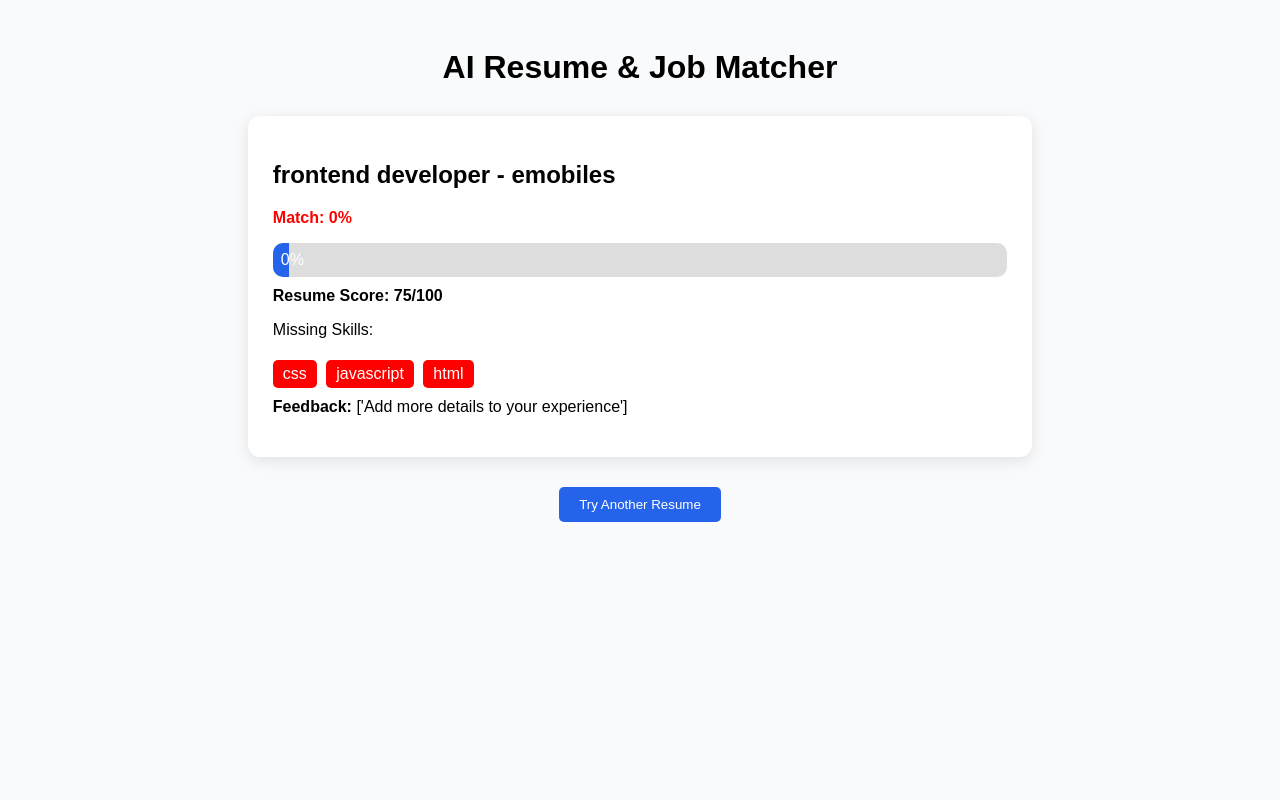
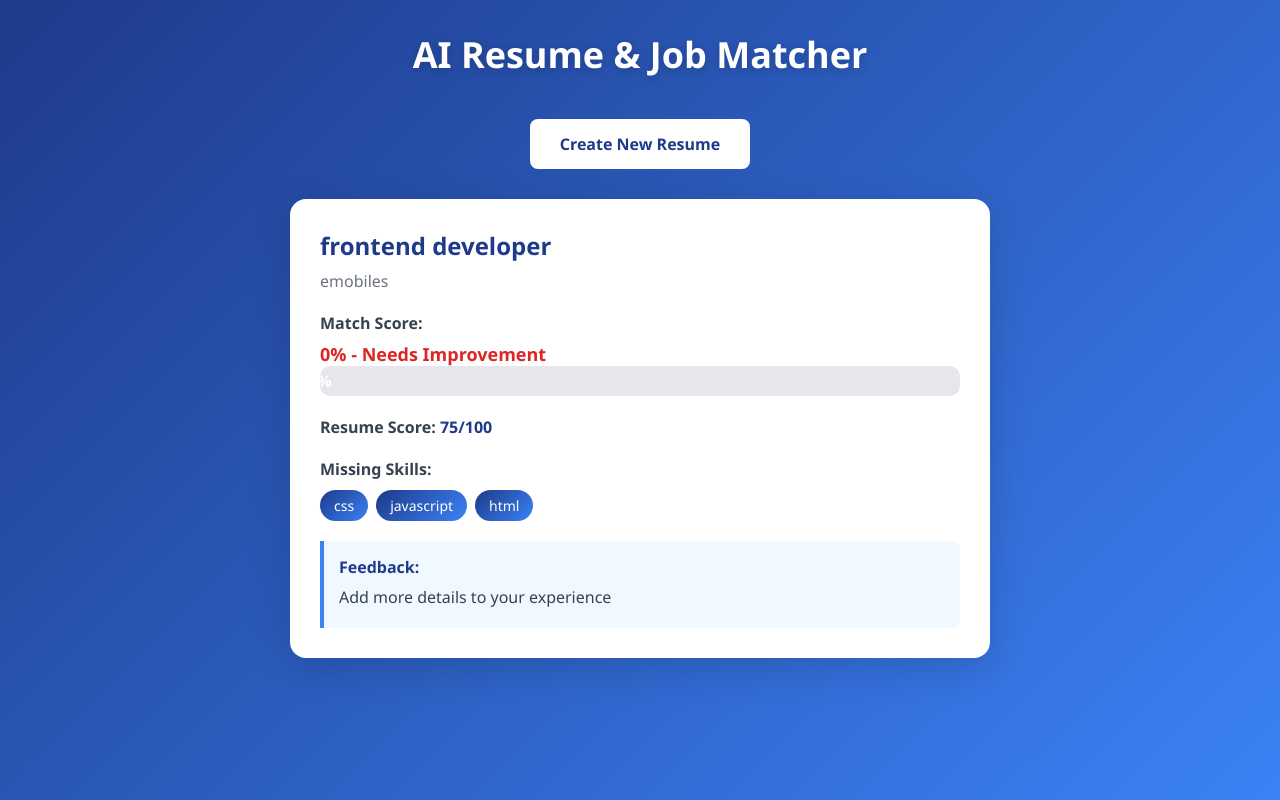
Before and after one commit to Osamayusuf/ai_resume_matcher, a Django app: page /api/resumes/view/1/ in a window 1280 px wide. Run offline with Django 5.2, Linux system fonts and the light colour scheme; data comes from the database, SQL or seed files in the repository.

Commit message:
Fix bugs and add blue theme to UI

```diff
--- a/resumes/templates/resumes/match.html
+++ b/resumes/templates/resumes/match.html
@@ -2,118 +2,213 @@
 <html>
 <head>
     <title>Job Matches</title>
-
     <style>
+        * {
+            margin: 0;
+            padding: 0;
+            box-sizing: border-box;
+        }
         body {
-            font-family: Arial;
-            background: #F9FAFB;
-            padding: 20px;
+            font-family: 'Segoe UI', Arial, sans-serif;
+            background: linear-gradient(135deg, #1e3a8a 0%, #3b82f6 100%);
+            min-height: 100vh;
+            padding: 30px;
         }
-
         h1 {
+            text-align: center;
+            color: white;
+            font-size: 36px;
+            margin-bottom: 40px;
+            text-shadow: 0 2px 10px rgba(0, 0, 0, 0.2);
+        }
+        .header {
             text-align: center;
             margin-bottom: 30px;
         }
-
+        .btn-new {
+            background: white;
+            color: #1e3a8a;
+            padding: 14px 30px;
+            border: none;
+            border-radius: 8px;
+            font-size: 16px;
+            font-weight: 600;
+            cursor: pointer;
+            text-decoration: none;
+            display: inline-block;
+            transition: transform 0.2s, box-shadow 0.2s;
+        }
+        .btn-new:hover {
+            transform: translateY(-2px);
+            box-shadow: 0 10px 30px rgba(0, 0, 0, 0.2);
+        }
+        .no-jobs {
+            text-align: center;
+            color: white;
+            font-size: 20px;
+            margin-top: 50px;
+        }
         .card {
             background: white;
-            padding: 25px;
+            padding: 30px;
             margin: 20px auto;
-            border-radius: 12px;
-            width: 60%;
-            box-shadow: 0 4px 15px rgba(0,0,0,0.1);
+            border-radius: 16px;
+            width: 100%;
+            max-width: 700px;
+            box-shadow: 0 10px 40px rgba(0, 0, 0, 0.15);
         }
-
+        .job-title {
+            color: #1e3a8a;
+            font-size: 24px;
+            margin-bottom: 8px;
+        }
+        .company {
+            color: #6b7280;
+            font-size: 16px;
+            margin-bottom: 20px;
+        }
+        .match-container {
+            margin: 20px 0;
+        }
+        .match-label {
+            font-weight: 600;
+            margin-bottom: 8px;
+            color: #374151;
+        }
         .progress-container {
-            background: #ddd;
+            background: #e5e7eb;
             border-radius: 10px;
             overflow: hidden;
-            margin-top: 10px;
+            height: 30px;
+            position: relative;
         }
-
         .progress-bar {
-            background: #2563EB;
+            background: linear-gradient(90deg, #1e3a8a, #3b82f6);
+            height: 100%;
+            display: flex;
+            align-items: center;
+            justify-content: center;
             color: white;
-            padding: 8px;
-            text-align: center;
+            font-weight: 600;
+            transition: width 0.5s ease;
         }
-
+        .match-high {
+            color: #059669;
+        }
+        .match-medium {
+            color: #d97706;
+        }
+        .match-low {
+            color: #dc2626;
+        }
+        .score-label {
+            font-weight: 600;
+            color: #374151;
+            margin-top: 15px;
+        }
+        .score-value {
+            color: #1e3a8a;
+            font-weight: 700;
+        }
+        .section-title {
+            font-weight: 600;
+            color: #374151;
+            margin-top: 20px;
+            margin-bottom: 10px;
+        }
+        .skills-container {
+            display: flex;
+            flex-wrap: wrap;
+            gap: 8px;
+        }
         .skill-tag {
-            background: red;
+            background: linear-gradient(135deg, #1e3a8a, #3b82f6);
             color: white;
-            padding: 5px 10px;
-            border-radius: 5px;
-            margin-right: 5px;
-            display: inline-block;
-            margin-top: 5px;
+            padding: 6px 14px;
+            border-radius: 20px;
+            font-size: 14px;
         }
-
-        .btn {
-            background: #2563EB;
-            color: white;
-            padding: 10px 20px;
-            border: none;
-            border-radius: 5px;
-            cursor: pointer;
+        .feedback-box {
+            background: #f0f9ff;
+            border-left: 4px solid #3b82f6;
+            padding: 15px;
+            margin-top: 20px;
+            border-radius: 0 8px 8px 0;
         }
-
-        .center {
-            text-align: center;
-            margin-top: 30px;
+        .feedback-title {
+            color: #1e3a8a;
+            font-weight: 600;
+            margin-bottom: 8px;
+        }
+        .feedback-item {
+            color: #374151;
+            margin: 5px 0;
         }
     </style>
 </head>
-
 <body>
 
 <h1>AI Resume & Job Matcher</h1>
 
+{% if jobs %}
+<div class="header">
+    <a href="/api/resumes/create/" class="btn-new">Create New Resume</a>
+</div>
+{% endif %}
+
+{% if jobs %}
 {% for job in jobs %}
 <div class="card">
 
-    <h2>{{ job.job_title }} - {{ job.company }}</h2>
+    <h2 class="job-title">{{ job.job_title }}</h2>
+    <p class="company">{{ job.company }}</p>
 
-    <!-- Match % with colors -->
+    <div class="match-container">
+        <p class="match-label">Match Score:</p>
         {% if job.match_score >= 70 %}
-        <p style="color: green; font-weight: bold;">Match: {{ job.match_score }}%</p>
+            <p class="match-high" style="font-weight: bold; font-size: 18px;">{{ job.match_score }}% - Great Match!</p>
         {% elif job.match_score >= 40 %}
-        <p style="color: orange; font-weight: bold;">Match: {{ job.match_score }}%</p>
+            <p class="match-medium" style="font-weight: bold; font-size: 18px;">{{ job.match_score }}% - Good Match</p>
         {% else %}
-        <p style="color: red; font-weight: bold;">Match: {{ job.match_score }}%</p>
+            <p class="match-low" style="font-weight: bold; font-size: 18px;">{{ job.match_score }}% - Needs Improvement</p>
         {% endif %}
 
-    <!-- Progress Bar -->
         <div class="progress-container">
             <div class="progress-bar" style="width: {{ job.match_score }}%;">
                 {{ job.match_score }}%
             </div>
         </div>
+    </div>
 
-    <!-- Resume Score -->
-    <p style="margin-top:10px; font-weight:bold;">
-        Resume Score: {{ job.resume_score }}/100
-    </p>
+    <p class="score-label">Resume Score: <span class="score-value">{{ job.resume_score }}/100</span></p>
 
-    <!-- Missing Skills -->
-    <p>Missing Skills:</p>
+    {% if job.missing_skills %}
+    <p class="section-title">Missing Skills:</p>
+    <div class="skills-container">
         {% for skill in job.missing_skills %}
             <span class="skill-tag">{{ skill }}</span>
         {% endfor %}
+    </div>
+    {% endif %}
 
-    <!-- Feedback -->
-    <p style="margin-top:10px;">
-        <strong>Feedback:</strong> {{ job.feedback }}
-    </p>
+    {% if job.feedback %}
+    <div class="feedback-box">
+        <p class="feedback-title">Feedback:</p>
+        {% for fb in job.feedback %}
+            <p class="feedback-item">{{ fb }}</p>
+        {% endfor %}
+    </div>
+    {% endif %}
 
 </div>
 {% endfor %}
-
-<!-- Back Button -->
-<div class="center">
-    <a href="/api/resumes/create/">
-        <button class="btn">Try Another Resume</button>
-    </a>
+{% else %}
+<div class="no-jobs">
+    <p>No jobs found. Create a resume to get started!</p>
+    <br>
+    <a href="/api/resumes/create/" class="btn-new">Create Resume</a>
 </div>
+{% endif %}
 
 </body>
 </html>
--- a/resumes/urls.py
+++ b/resumes/urls.py
@@ -1,9 +1,8 @@
 from django.urls import path
-from .views import create_resume, match_jobs, match_page, resume_list
+from .views import create_resume, match_page, home_page
+
 urlpatterns = [
-    path('', resume_list, name='resume-list'),
-    path('match/<int:resume_id>/', match_jobs, name='match-jobs'),
-    path('view/<int:resume_id>/', match_page, name='match-page-short'),
-    path('view/<int:resume_id>/page/', match_page, name='match-page'),
-    path('create/', create_resume),
+    path('', home_page, name='home'),
+    path('create/', create_resume, name='create-resume'),
+    path('view/<int:resume_id>/', match_page, name='match-page'),
 ]
```
Also changed, not shown: resumes/templates/resumes/form.html (+69 -18 lines), resumes/views.py (+20 -19 lines). Lines whose indentation alone changed are shown as unchanged.
